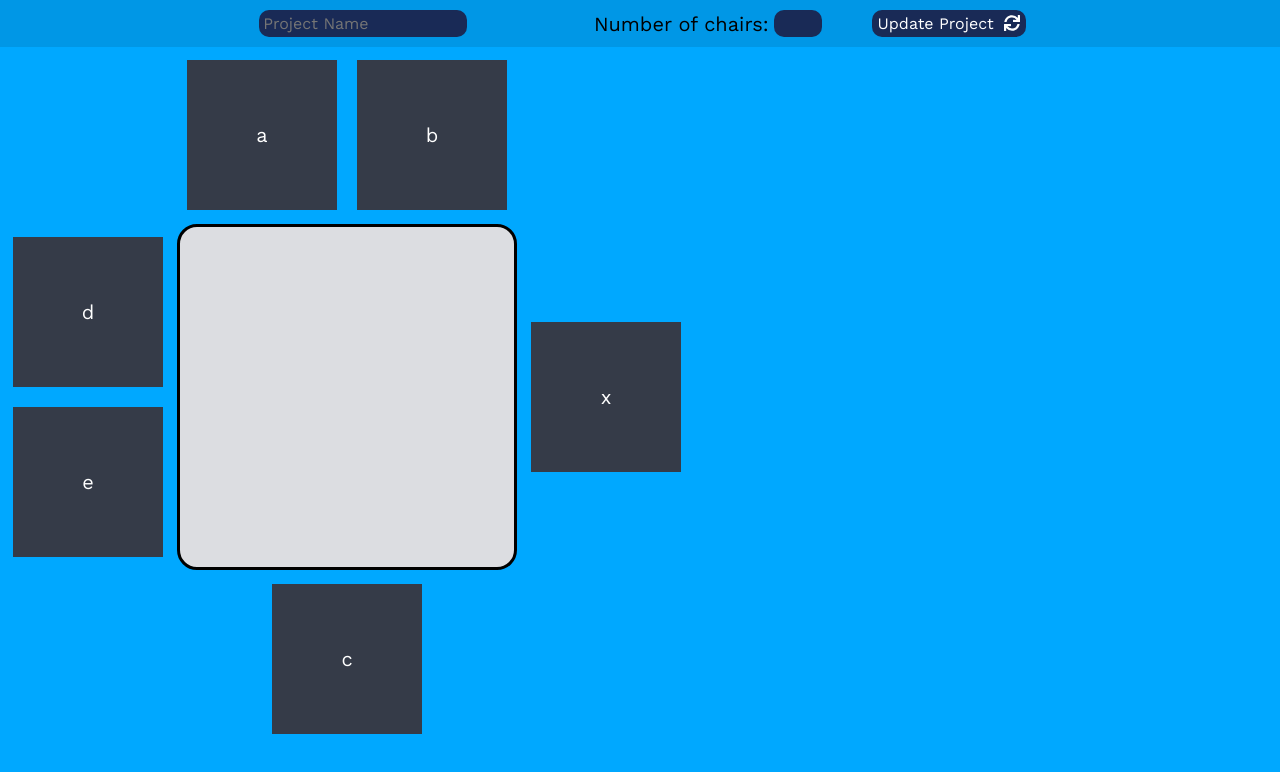
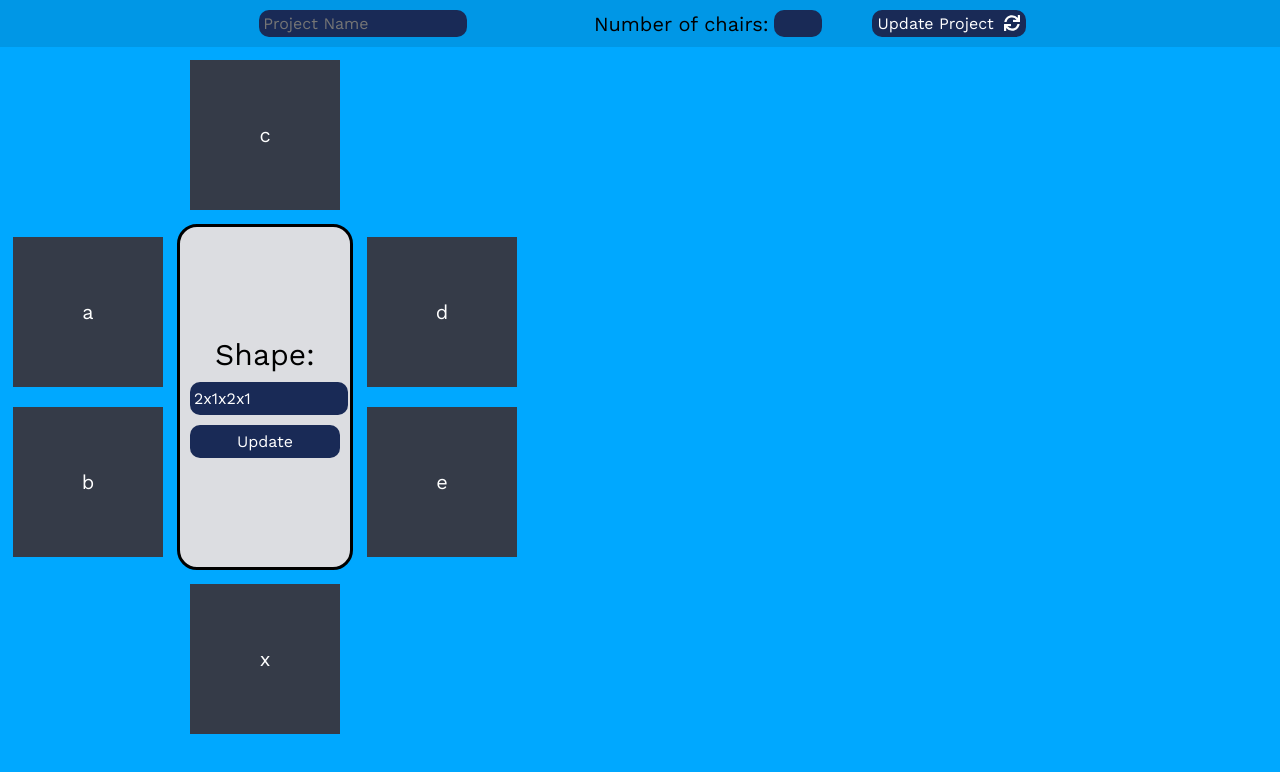
Before and after one commit to exal99/table-placement-server, a Vue app: page / in a window 1280 px wide. Shown: the top 772 px of the page. Built offline with nearby package versions, Linux system fonts and the light colour scheme.

Commit message:
Can now resize tables

```diff
--- a/src/App.vue
+++ b/src/App.vue
@@ -41,4 +41,34 @@ html, body, #app {
     display: flex;
     flex-direction: column;
 }
+
+input {
+    margin-left: 5px;
+    margin-right: 50px;
+    background: #192a56;
+    border-radius: 10px;
+    padding: 4px;
+    color: #ffffff;
+    border: 0;
+    font-size: 16px;
+}
+
+button {
+    float: left;
+    background-color: #192a56;
+    color: #ffffff;
+    border: 0;
+    border-radius: 10px;
+    padding: 4px 6px;
+    font-size: 16px;
+    user-select: none;
+}
+
+button:hover {
+    background-color: #273c75;
+}
+
+button:active {
+    background-color: #40739e;
+}
 </style>
--- a/src/components/MenuBar.vue
+++ b/src/components/MenuBar.vue
@@ -1,12 +1,12 @@
 <template>
     <div id="menu_bar">
-        <div id="left-item" class="menu_item">
-            <input type="text" id="p-name" placeholder="Project Name">
+        <div class="menu_item">
+            <input type="text" class="p-name" placeholder="Project Name">
         </div>
-        <div id="right-item" class="menu_item">
+        <div class="menu_item">
             <p>Number of chairs:</p>
-            <input type="text" id="n-chairs">
-            <button id="update">Update Project<font-awesome-icon :icon="['fas', 'sync']" id="ico"/></button>
+            <input type="text" class="n-chairs">
+            <button>Update Project<font-awesome-icon :icon="['fas', 'sync']" class="ico"/></button>
 
         </div>
     </div>
@@ -42,17 +42,6 @@ export default {
     margin: 0 3%;
 }
 
-input {
-    margin-left: 5px;
-    margin-right: 50px;
-    background: #192a56;
-    border-radius: 10px;
-    padding: 4px;
-    color: #ffffff;
-    border: 0;
-    font-size: 16px;
-}
-
 p {
     float: left;
     margin: auto 0px;
@@ -60,41 +49,24 @@ p {
     user-select: none;
 }
 
-#p-name {
+.p-name {
     width: 200px;
     float: left;
 }
 
-#n-chairs {
+.n-chairs {
     width: 40px;
     float: left;
 }
 
-button {
-    float: left;
-    background-color: #192a56;
-    color: #ffffff;
-    border: 0;
-    border-radius: 10px;
-    padding: 4px 6px;
-    font-size: 16px;
-    user-select: none;
-}
 
-#ico {
+.ico {
     margin-left: 10px;
     transition: 400ms;
 }
 
-button:hover {
-    background-color: #273c75;
-}
-
-button:hover #ico {
+button:hover .ico {
     transform: rotate(180deg);
 }
 
-button:active {
-    background-color: #40739e;
-}
 </style>
--- a/src/components/Table.vue
+++ b/src/components/Table.vue
@@ -5,7 +5,7 @@
 
             <td>
                 <div class="chair-row" style="flex-flox: row nowrap;">
-                    <Chair v-for="[id, name] in chairs[0].entries()"
+                    <Chair v-for="[id, name] in chairs[1].entries()"
                     :key="id"
                     :name.sync="name" />
                 </div>
@@ -17,7 +17,7 @@
         <tr>
             <td>
                 <div class="chair-row" style="flex-flow: column nowrap;">
-                    <Chair v-for="[id, name] in chairs[2].entries()"
+                    <Chair v-for="[id, name] in chairs[0].entries()"
                     :key="id"
                     :name.sync="name" />
                 </div>
@@ -25,12 +25,20 @@
             </td>
 
             <td>
-                <div class="table" :style="{'height':tableHeight + 'px'}"></div>
+                <div class="table" :style="{'height':tableHeight + 'px', 'width':tableWidth + 'px'}" @click="selected = true" v-click-outside="onBlur">
+                    <div v-if="selected" class="selected">
+                        <p class="shape-text flex-item">Shape:</p>
+                        <input type="text" class="input-field  flex-item"
+                        :value="getDimentions()"
+                        @keydown.enter="updateSize">
+                        <button class="update-button flex-item" @click="updateSize">Update</button>
+                    </div>
+                </div>
             </td>
 
             <td>
                 <div class="chair-row" style="flex-flow: column nowrap;">
-                    <Chair v-for="[id, name] in chairs[3].entries()"
+                    <Chair v-for="[id, name] in chairs[2].entries()"
                     :key="id"
                     :name.sync="name" />
                 </div>
@@ -43,7 +51,7 @@
 
             <td>
                 <div class="chair-row" style="flex-flow: row nowrap;">
-                    <Chair v-for="[id, name] in chairs[1].entries()"
+                    <Chair v-for="[id, name] in chairs[3].entries()"
                     :key="id"
                     :name.sync="name" />
                 </div>
@@ -63,6 +71,13 @@ import interact from 'interactjs'
 export default {
     name: "TableVue",
     components: {Chair},
+
+    data() {
+        return {
+            selected: true
+        };
+    },
+
     props: {
         chairs: {
             type: Array,
@@ -72,14 +87,17 @@ export default {
 
     computed: {
         tableHeight: function () {
-            const height = Math.max(this.chairs[2].length, this.chairs[3].length, 1) * 170;
+            const height = Math.max(this.chairs[0].length, this.chairs[2].length, 1) * 170;
             return height;
+        },
+        tableWidth: function () {
+            const width = Math.max(this.chairs[1].length, this.chairs[3].length, 1) * 170;
+            return width;
         }
     },
 
     watch: {
         chairs: function() {
-            console.log("ok");
             interact(".table").draggable({
                 modifiers: [this.getModifiers()]
             });
@@ -88,17 +106,49 @@ export default {
 
     methods: {
         getModifiers() {
-            const left = -1/Math.max(this.chairs[0].length, this.chairs[1].length, 1);
+            const left = -1/Math.max(this.chairs[1].length, this.chairs[3].length, 1);
             const right = 1 - left;
-            const top = -1/Math.max(this.chairs[2].length, this.chairs[3].length, 1);
+            const top = -1/Math.max(this.chairs[0].length, this.chairs[2].length, 1);
             const bottom = 1 - top;
-            console.log({left, right, top, bottom});
             return interact.modifiers.restrictRect({
                 restriction: "#table-background",
                 endOnly: true,
                 elementRect: {left, right, top, bottom}
             });
+        },
+
+        getDimentions() {
+            const chairs = this.chairs;
+            const dim = [chairs[0].length, chairs[1].length, chairs[2].length, chairs[3].length];
+
+            return dim.join('x');
+        },
+
+        onBlur(event) {
+            this.selected = false;
+            event.target.value = this.getDimentions();
+        },
+
+        updateSize(event) {
+            console.log("ok");
+            const value = event.target.parentElement.querySelector(".input-field").value;
+            const dim = value.split('x').map((x) => parseInt(x));
+
+            for (const [ind, row] of this.chairs.entries()) {
+                if (row.length !== dim[ind].length) {
+                    while (row.length > dim[ind]) {
+                        row.pop();
+                    }
+
+                    while (row.length < dim[ind]) {
+                        row.push("");
+                    }
+                }
+            }
+
         }
+
+
     },
 
     mounted: function() {
@@ -167,4 +217,31 @@ td {
     user-select: none;
 }
 
+.selected {
+    display:flex;
+    flex-flow: row wrap;
+    justify-content: space-around;
+    align-content: center;
+    height:100%;
+}
+
+.flex-item {
+    margin: 5px 10px;
+}
+
+.shape-text {
+    width: 100px;
+    font-size: 30px;
+}
+
+.input-field {
+    width: 150px;
+    height: 25px;
+}
+
+.update-button {
+    width: 150px;
+    height: 33px;
+}
+
 </style>
--- a/src/main.js
+++ b/src/main.js
@@ -6,14 +6,30 @@ import { library } from '@fortawesome/fontawesome-svg-core'
 import { faSync } from '@fortawesome/free-solid-svg-icons'
 import { FontAwesomeIcon } from '@fortawesome/vue-fontawesome'
 
-Vue.config.productionTip = false
+Vue.config.productionTip = false;
 
-library.add(faSync)
+library.add(faSync);
 
-Vue.component('font-awesome-icon', FontAwesomeIcon)
+Vue.component('font-awesome-icon', FontAwesomeIcon);
 
-Vue.use(VueMeta)
+Vue.use(VueMeta);
 
+
+Vue.directive('click-outside', {
+  bind: function (el, binding, vnode) {
+    el.clickOutsideEvent = function (event) {
+      // here I check that click was outside the el and his childrens
+      if (!(el == event.target || el.contains(event.target))) {
+        // and if it did, call method provided in attribute value
+        vnode.context[binding.expression](event);
+      }
+    };
+    document.body.addEventListener('click', el.clickOutsideEvent)
+  },
+  unbind: function (el) {
+    document.body.removeEventListener('click', el.clickOutsideEvent)
+  },
+});
 
 new Vue({
   render: h => h(App),
```
